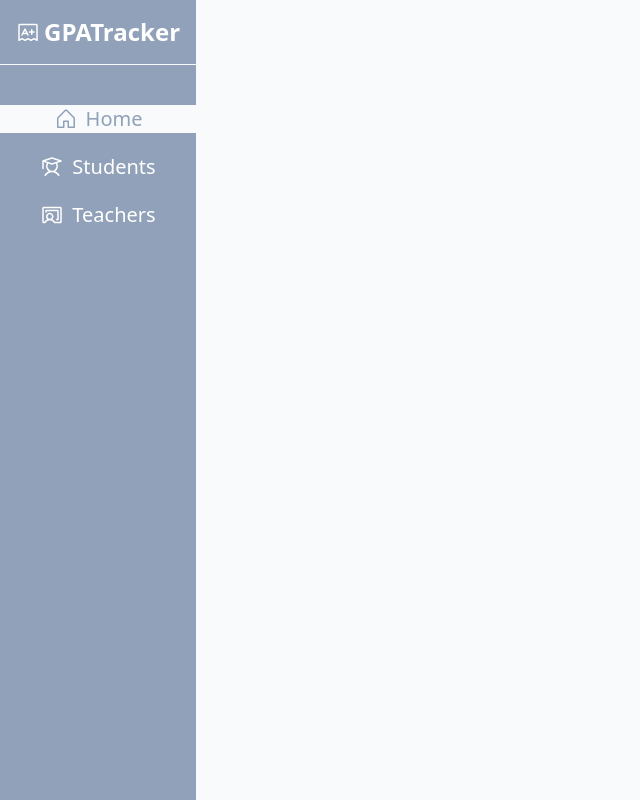
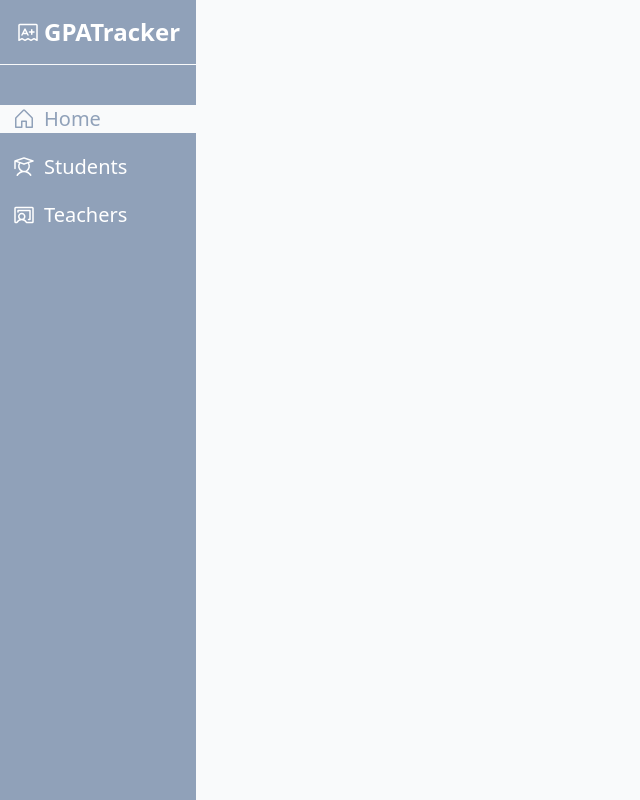
Before and after one commit to yong-zhuo/GovTechTHT-Frontend, a React (Vite) app: page / in a window 1280 px wide. Shown: the whole page, without its empty margins (0-640 px from the left). Built offline with nearby package versions, Linux system fonts and the light colour scheme.

Commit message:
Add TanStackTable dependencies

```diff
--- a/package.json
+++ b/package.json
@@ -12,6 +12,7 @@
   "dependencies": {
     "@tailwindcss/postcss": "^4.0.6",
     "@tailwindcss/vite": "^4.0.6",
+    "@tanstack/react-table": "^8.21.2",
     "react": "^19.0.0",
     "react-dom": "^19.0.0",
     "react-icons": "^5.4.0",
--- a/src/components/SideBar.jsx
+++ b/src/components/SideBar.jsx
@@ -5,8 +5,8 @@ import { sideBarLinks } from "../data/sideBarLinks"
 const SideBar = () => {
 
     /**Link styling */
-    const activeLink = 'flex items-center bg-gray-50 text-slate-400 justify-center'
-    const normalLink = 'flex items-center text-white hover:bg-gray-50 hover:text-slate-400 transition justify-center'
+    const activeLink = 'flex items-center bg-gray-50 text-slate-400'
+    const normalLink = 'flex items-center text-white hover:bg-gray-50 hover:text-slate-400 transition'
 
     return (
         <div className="h-screen md:overflow-hidden overflow-auto pb-10 bg-slate-400">
@@ -22,7 +22,7 @@ const SideBar = () => {
                                 to={item.link}
                                 className={({ isActive }) => (isActive ? activeLink : normalLink)}
                             >
-                                <item.icon className="text-2xl mr-2" />
+                                <item.icon className="text-2xl mr-2 ml-3" />
                                 <span className="capitalize text-xl">{item.name}</span>
                             </NavLink>
                         </div>
```
Also changed, not shown: 1 other file (tests, documents, lock files or other folders).
